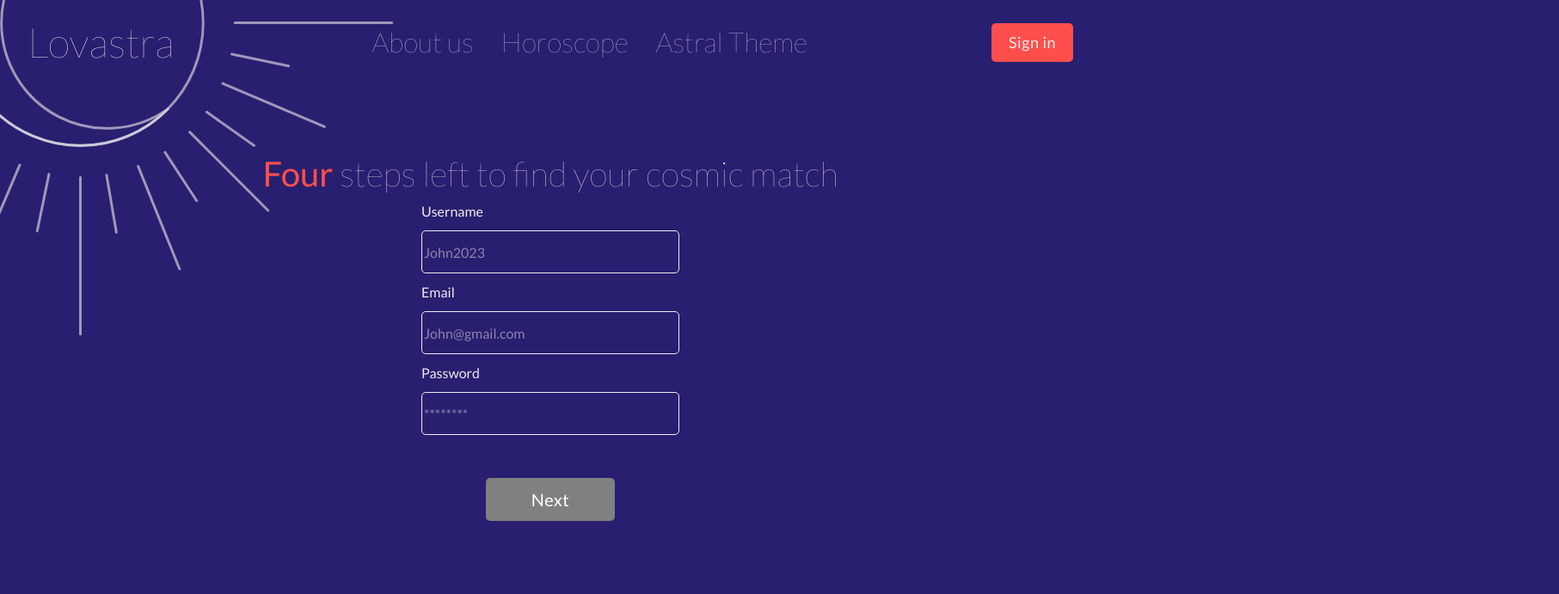
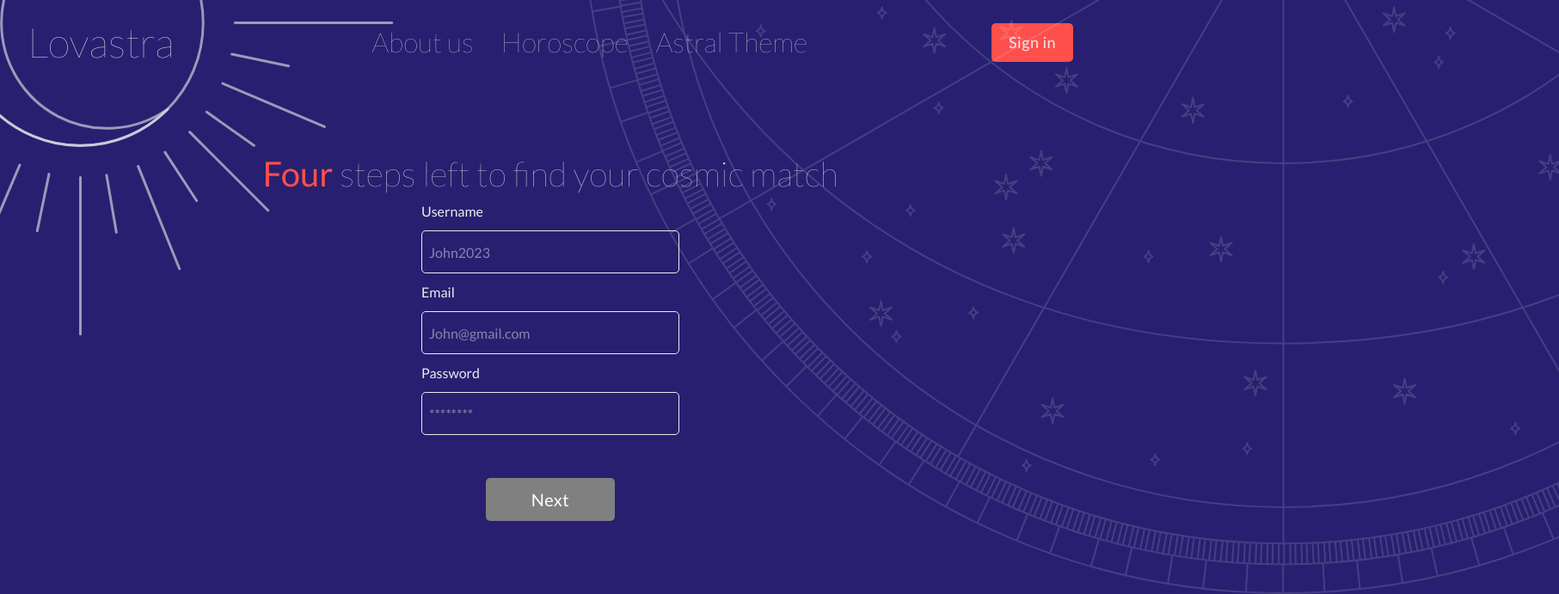
Before and after one commit to Jo-nana/lovastra, a React (Create React App) app: page /signUp in a window 1280 px wide. Shown: the top 691 px of the page at 86% size, 1813 px wide, since content can reach past the window. Built offline with nearby package versions, Linux system fonts and the light colour scheme; no server answers.

Commit message:
fixing some styling for the form and home page

```diff
--- a/src/components/form/formSteps/stepFour/stepFour.styles.scss
+++ b/src/components/form/formSteps/stepFour/stepFour.styles.scss
@@ -87,7 +87,6 @@
 
     &.selected{
       background-color: $primary-color;
-
     }
 
   }
--- a/src/components/form/formSteps/stepOne/stepOne.styles.scss
+++ b/src/components/form/formSteps/stepOne/stepOne.styles.scss
@@ -20,11 +20,20 @@
     border: 1px solid $secondary-color;
     border-radius: 5px;
     color: $secondary-color;
+    padding-left: 8px;
   }
 
   input::placeholder {
     color: rgba(236, 236, 236, 0.5);
   }
+}
+
+// changing the color of the icon in date and time input in white
+input[type="date"]::-webkit-calendar-picker-indicator {
+  filter: invert(1);
+}
+input[type="time"]::-webkit-calendar-picker-indicator {
+  filter: invert(1);
 }
 
 h1{
--- a/src/components/form/signUp/signUpForm.component.jsx
+++ b/src/components/form/signUp/signUpForm.component.jsx
@@ -1,9 +1,12 @@
 import React, { useState } from 'react';
+import { Fragment } from 'react';
+
 import StepOne from '../formSteps/stepOne/stepOne.component';
 import StepTwo from '../formSteps/stepTwo/stepTwo.component';
 import StepThree from '../formSteps/stepThree/stepThree.component';
 import StepFour from '../formSteps/stepFour/stepFour.component';
 
+import BackgroundIllustration from '../../../assets/images/Background-form.svg'
 import './signUpForm.styles.scss';
 
 const SignUpForm = () => {
@@ -32,6 +35,7 @@ const SignUpForm = () => {
   };
 
   return (
+    <Fragment>
       <div className="form-container">
         {currentStep === 1 && (
           <StepOne
@@ -64,6 +68,10 @@ const SignUpForm = () => {
           />
         )}
       </div>
+      <div className="background-illustration">
+        <img src={BackgroundIllustration} alt="background-illustration" />
+      </div>
+    </Fragment>
   );
 }
 
--- a/src/components/form/signUp/signUpForm.styles.scss
+++ b/src/components/form/signUp/signUpForm.styles.scss
@@ -3,3 +3,11 @@
   justify-content: center;
   align-items: center;
 }
+
+.background-illustration {
+  position: absolute;
+  top: 0;
+  right: 0;
+  pointer-events: none;
+  width: 50%;
+}
--- a/src/components/routes/home/home.styles.scss
+++ b/src/components/routes/home/home.styles.scss
@@ -15,6 +15,7 @@
     display: flex;
     margin: 0 auto;
     width: 80%;
+    pointer-events: none;
   }
   .home-info{
     display: flex;
--- a/src/components/routes/navigation/navigation.component.jsx
+++ b/src/components/routes/navigation/navigation.component.jsx
@@ -1,4 +1,4 @@
-import { Outlet, Link } from 'react-router-dom';
+import { NavLink, Outlet, Link } from 'react-router-dom';
 import { Fragment } from 'react';
 import Button from '../../button/button.component.jsx';
 
@@ -19,13 +19,13 @@ const Navigation = () => {
           <div className="collapse navbar-collapse" id="navbarNav">
             <ul className="navbar-nav">
               <li className="nav-item">
-                <Link className="nav-link" to="/aboutus">About us</Link>
+                <NavLink className="nav-link" activeClassName="active" to="/aboutus">About us</NavLink>
               </li>
               <li className="nav-item">
-                <Link className="nav-link" to="/horoscope">Horoscope</Link>
+                <NavLink className="nav-link" activeClassName="active" to="/horoscope">Horoscope</NavLink>
               </li>
               <li className="nav-item">
-                <Link className="nav-link" to="/astraltheme">Astral Theme</Link>
+                <NavLink className="nav-link" activeClassName="active" to="/astraltheme">Astral Theme</NavLink>
               </li>
             </ul>
           </div>
@@ -34,8 +34,7 @@ const Navigation = () => {
       </nav>
       <Outlet />
     </Fragment>
-  )
-
-}
+  );
+};
 
 export default Navigation;
--- a/src/components/routes/navigation/navigation.styles.scss
+++ b/src/components/routes/navigation/navigation.styles.scss
@@ -32,9 +32,10 @@
   }
   a{
     text-decoration: none;
-    color: $secondary-color;
+    color: $secondary-color !important;
     font-size: $medium-title ;
     font-weight: $light-font-weight;
+
   }
 
   .nav-item {
@@ -48,4 +49,8 @@
     }
   }
 
+  .nav-link.active {
+    color: $primary-color !important;
+  }
+
 }
--- a/src/index.scss
+++ b/src/index.scss
@@ -23,3 +23,9 @@ $bold-font-weight: 700;
 $small-title: 1.5rem;
 $medium-title: 2rem;
 $large-title: 3rem;
+
+
+//
+a{
+  text-decoration: none;
+}
```
Also changed, not shown: src/assets/images/Background-form.svg (added). Lines whose indentation alone changed are shown as unchanged.
